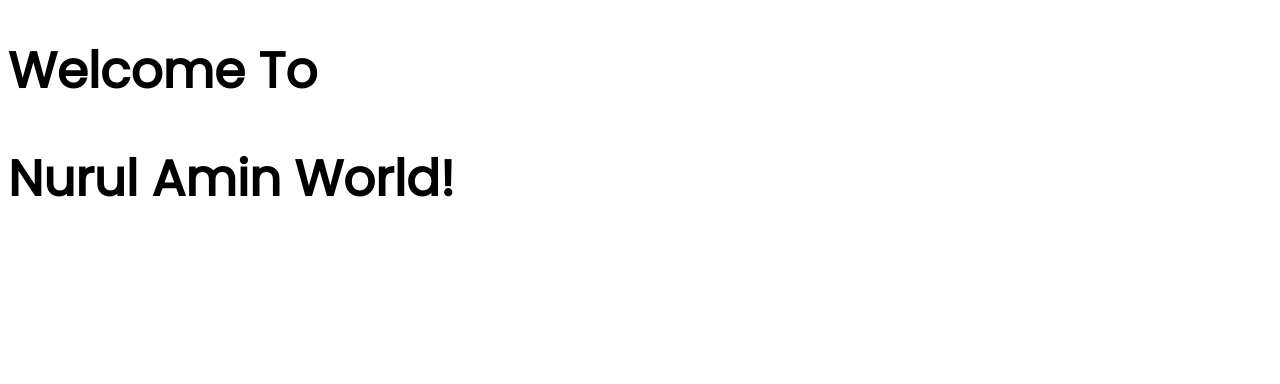
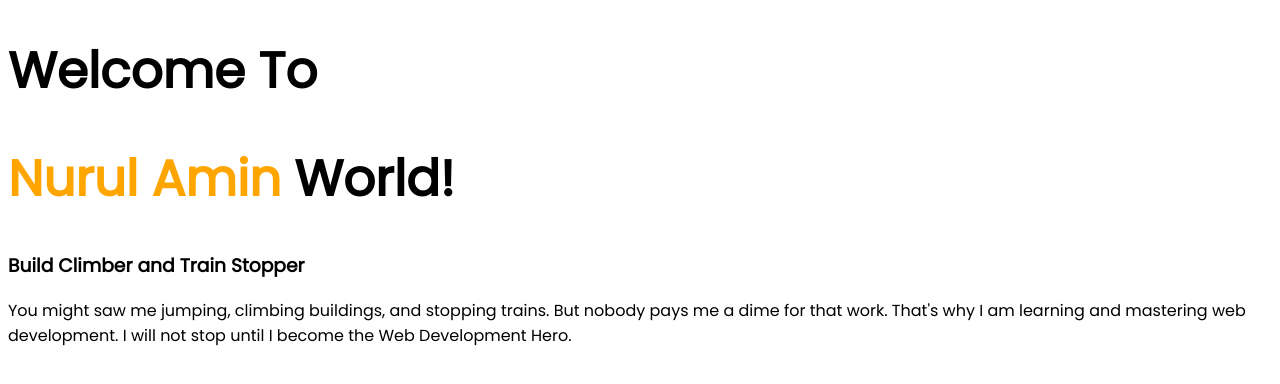
Before and after one commit to nurulamin092/developer-portfolio, a plain HTML site: page index.html in a window 1280 px wide. Drawn offline with Linux system fonts and the light colour scheme.

Commit message:
paragraph added

```diff
--- a/index.html
+++ b/index.html
@@ -13,7 +13,12 @@
 </head>
 <body>
     <h1>Welcome To</h1>
-    <h1><span class="orange">Nurul Amin</span> World!</h1>
+    <h1><span class="orange-color">Nurul Amin</span> World!</h1>
+    <h3>Build Climber and Train Stopper</h3>
+    <p>  You might saw me jumping, climbing buildings,
+         and stopping trains. But nobody pays me a dime for that work.
+         That's why I am learning and mastering web development.
+         I will not stop until I become the Web Development Hero.</p>
 
 </body>
 </html>
--- a/style.css
+++ b/style.css
@@ -5,6 +5,6 @@ body{
 h1{
     font-size:50px;
 }
-.orange-conlor{
+.orange-color{
     color: orange;
 }
```
